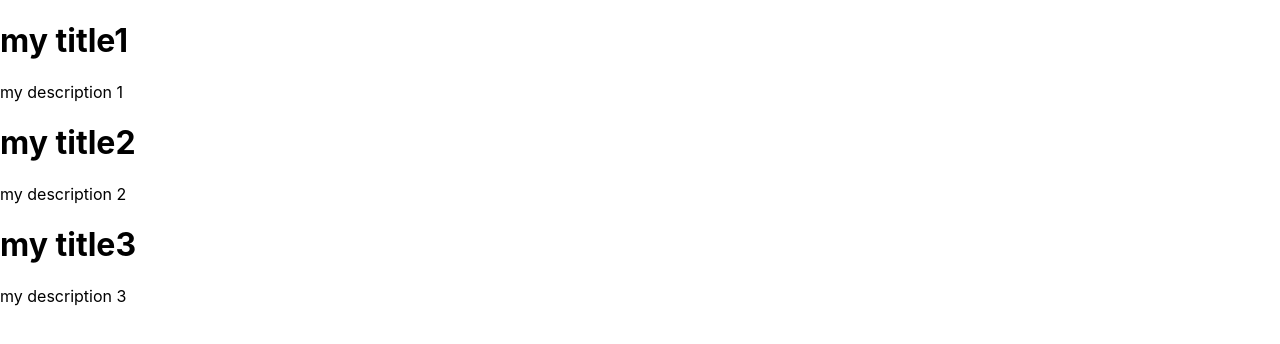
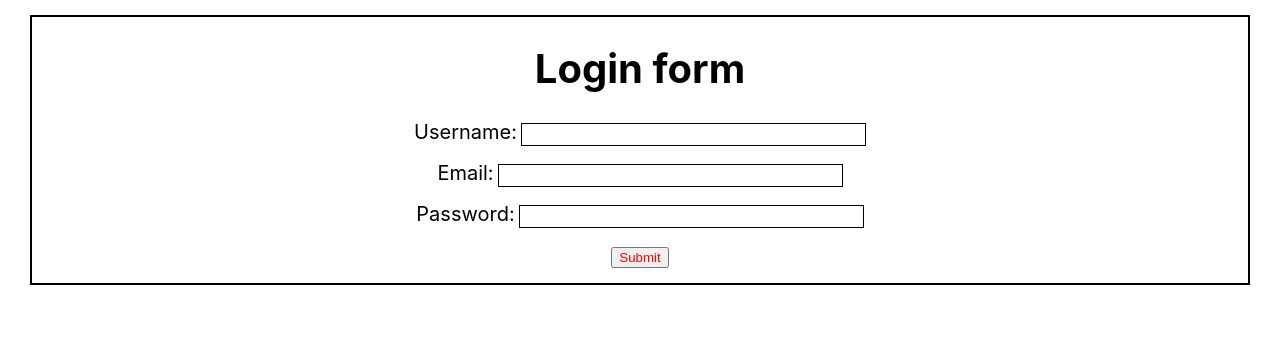
Before and after one commit to HitBambhroliya/bookstore, a React (Create React App) app: page / in a window 1280 px wide. Shown: the top 344 px of the page. Built offline with nearby package versions, Linux system fonts and the light colour scheme.

Commit message:
day 7 completed

```diff
--- a/src/App.js
+++ b/src/App.js
@@ -4,6 +4,7 @@ import About from './pages/About';
 import { useState } from 'react';
 import List from './components/List';
 import Title from './components/Title';
+import LoginForm from './components/LoginForm';
 
 
 
@@ -25,11 +26,14 @@ function App() {
 
 
   return (
-    <div>
+    <>    <div>
     {/* {currentpage==='Home'?<Home/>:<About/>}
     <button onClick={handleChange}>Go to {button} page</button> */}
-    <List/>
+    {/* <List/> */}
+    <LoginForm/>
     </div>
+    </>
+
 
 
   );
--- a/src/components/List.js
+++ b/src/components/List.js
@@ -1,10 +1,13 @@
 import React from 'react'
 import Title from './Title'
 
+
+
+
 function List() {
-    const items=[{id:1,title:"my title1",description:"my description 1"},
-    {id:2,title:"my title2",description:"my description 2"},
-    {id:3,title:"my title3",description:"my description 3"}]
+    const items=[{id:1,title:"my title1",description:"Here is our description 1"},
+    {id:2,title:"my title2",description:"Here is our description 2"},
+    {id:3,title:"my title3",description:"Here is our description 3"}]
 
 
   return (
--- /dev/null
+++ b/src/components/LoginForm.js
@@ -0,0 +1,54 @@
+import React from 'react'
+import { useState } from 'react'
+import "../loginForm.css"
+
+function LoginForm() {
+
+    const [userName, setUserName] = useState("")
+    const [email, setEmail] = useState("")
+    const [password, setPassword] = useState("")
+
+    const handleOnChangeUserName =(e)=>{
+        setUserName(e.target.value)
+    }
+
+    const handleOnChangeEmail=(e)=>{
+        setEmail(e.target.value)
+    }
+
+    const handleOnChangePassword=(e)=>{
+        setPassword(e.target.value)
+    }
+
+    const handleSubmit=()=>{
+        alert(`username:${userName} email:${email}`)
+    }
+
+
+
+  return (
+
+    <form>
+        <h1>Login form</h1>
+        <div>
+            <label>Username:</label>
+            <input type="text" value={userName} onChange={handleOnChangeUserName} size="40" />
+            </div>
+            <div>
+            <label>Email:</label>
+            <input type="email" value={email} onChange={handleOnChangeEmail} size="40" />
+            </div>
+            <div>
+            <label>Password:</label>
+            <input type="password" value={password} onChange={handleOnChangePassword} size="40" />
+            </div>
+            <div>
+                <button type='submit' onClick={handleSubmit} >Submit</button>
+            </div>
+
+    </form>
+
+  )
+}
+
+export default LoginForm
--- a/src/components/Title.js
+++ b/src/components/Title.js
@@ -1,4 +1,5 @@
 import React from 'react'
+import "../title_design.css"
 
 function Title(props) {
   // const {titlestate,descriptionstate}=props;
@@ -11,9 +12,10 @@ function Title(props) {
     <div>I Am {props.title3}</div>
     <div>{titlestate}</div>
     <div>{descriptionstate}</div> */}
-
-    <h1>{title}</h1>
-    <p>{description}</p>
+    <div className='my_division'>
+    <h1 className='title' >{title}</h1>
+    <p className='description'>{description}</p>
+    </div>
     </>
   )
 }
--- a/src/index.js
+++ b/src/index.js
@@ -1,3 +1,4 @@
+
 import React from 'react';
 import ReactDOM from 'react-dom/client';
 import './index.css';
--- /dev/null
+++ b/src/title_design.css
@@ -0,0 +1,26 @@
+body{
+    margin: 0%;
+    padding: 0%;
+}
+
+
+.my_division{
+    border: 1px solid black;
+    display: inline-flex;
+    margin: 40px;
+    text-align: center;
+    flex-direction: column;
+    height: 350px;
+    width: 200px;
+}
+
+
+.description{
+    margin: 3px;
+    padding: 3px;
+    color: blue;
+}
+
+.title{
+    color: red;
+}
```
